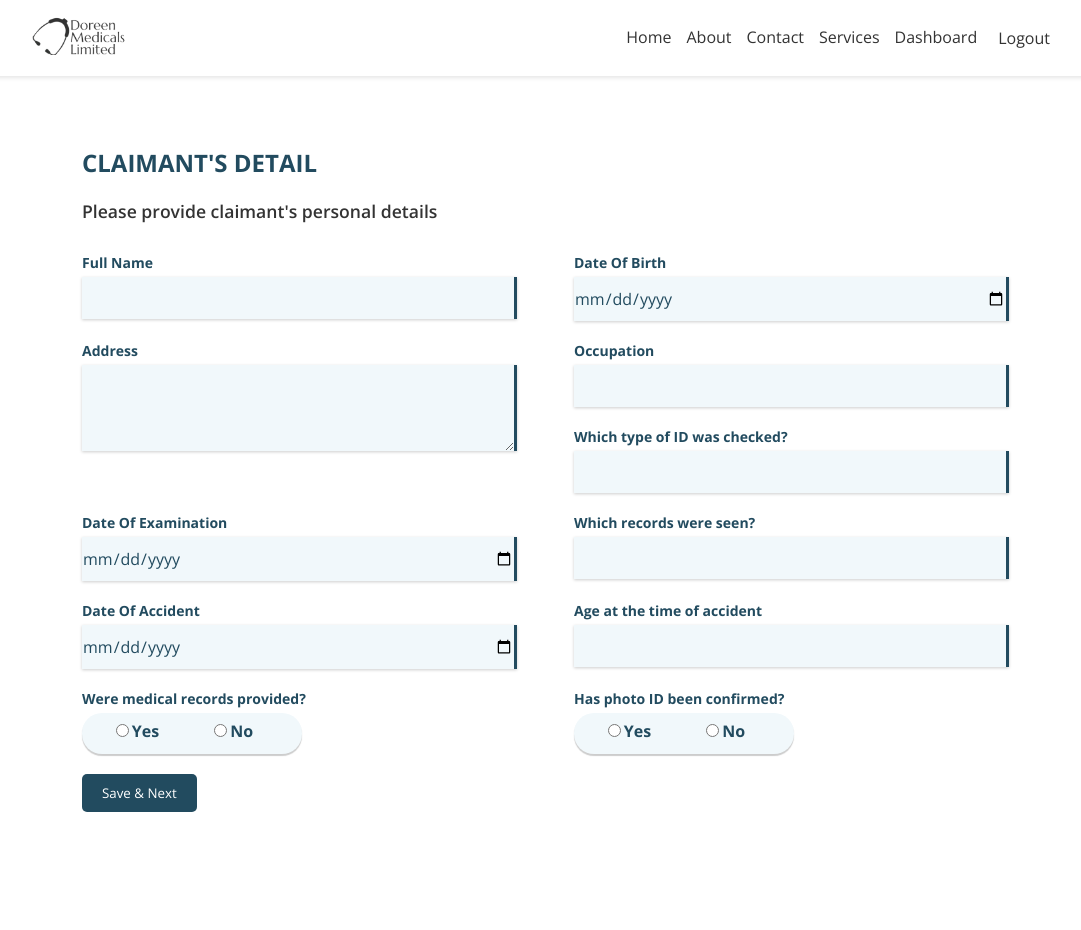
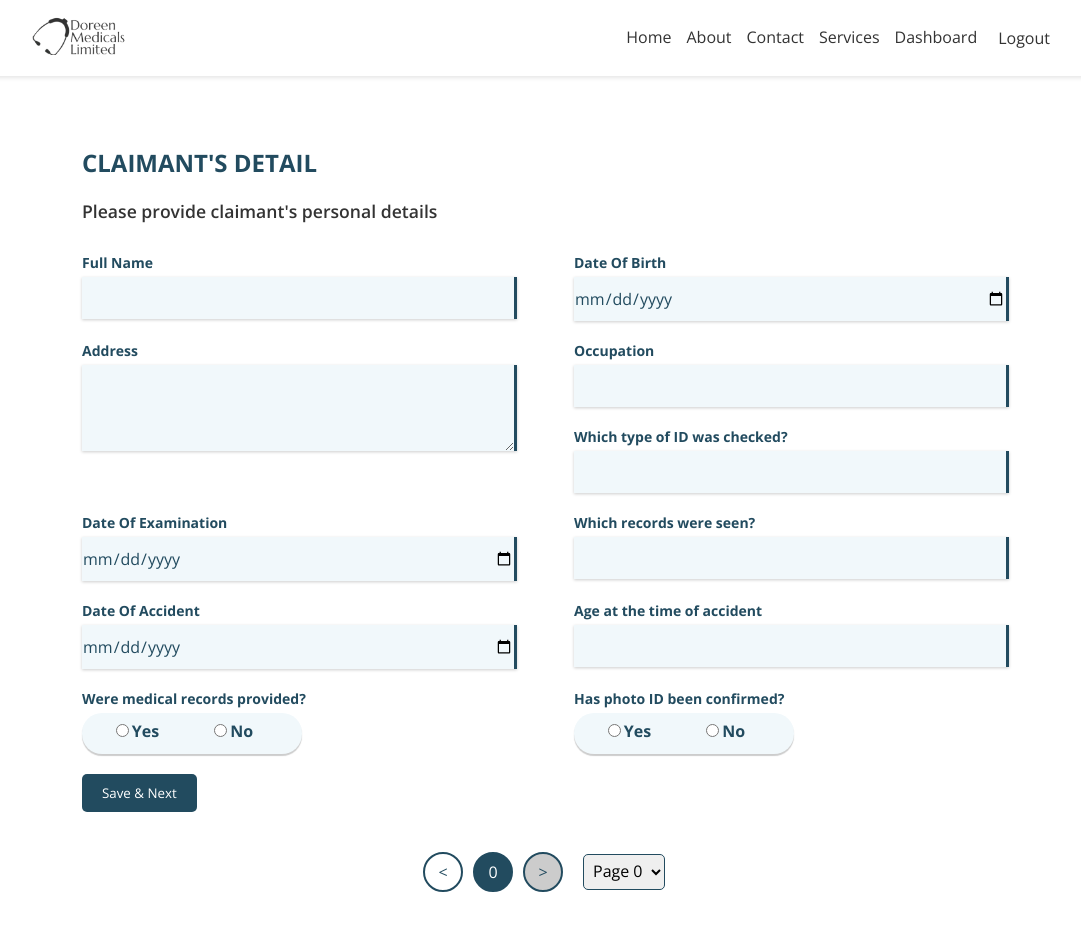
Before and after one commit to hatimkh20/Medical-Portal-Frontend, a React (Create React App) app: page /form in a window 1280 px wide. Shown: the top 930 px of the page, without its empty margins (96-1177 px from the left). Before the commit the page ends 862 px from the top, so only its background shows below. Built offline with nearby package versions, Linux system fonts and the light colour scheme; sample sign-in values are in the browser's storage; a web font is replaced by a local one.

Commit message:
add page jump functionality

```diff
--- a/src/components/User Components/Common/Button.js
+++ b/src/components/User Components/Common/Button.js
@@ -2,11 +2,11 @@
 import React from "react";
 import "./Common.css";
 
-const Button = ({ type, onClick, children, className }) => {
+const Button = ({ type, onClick, children, className , ...props}) => {
   const buttonClass = `common-button ${className || ''}`;
 
   return (
-    <button type={type} onClick={onClick} className={buttonClass}>
+    <button type={type} onClick={onClick} className={buttonClass} {...props}>
       {children}
     </button>
   );
--- a/src/components/User Components/MultiStepForm/MultiStepForm.js
+++ b/src/components/User Components/MultiStepForm/MultiStepForm.js
@@ -9,12 +9,13 @@ import { useParams } from "react-router";
 import { getDateWithoutTZ } from "../Common/util";
 import structuredClone from '@ungap/structured-clone';
 import { useNavigate } from "react-router-dom";
-
+import Button from "../Common/Button";
+import MultiStepFormNavigation from "./MultiStepFormNavigation";
 
 
 const MultiStepForm = ({ steps }) => {
   const [currentStep, setCurrentStep] = useState(18);
-const navigate = useNavigate()
+  const navigate = useNavigate()
 
   const {id} = useParams();
 
@@ -341,6 +342,10 @@ const {data: formData, loading: loadingOnGetForm, error:errorOnGetForm} = useFet
     nextStep(values);
   };
 
+  const jumpToStep = (stepIndex) => {
+    setCurrentStep(stepIndex);
+  };
+
   const StepComponent = steps.getStepComponent(currentStep);
 
   if (!formData || !Object.keys(formData).length) {
@@ -390,6 +395,18 @@ const {data: formData, loading: loadingOnGetForm, error:errorOnGetForm} = useFet
           </Form>
         )}
       </Formik>
+
+      {/* {steps.values.map((step, index) => (
+        <Button key={step.key} onClick={() => jumpToStep(index)} style={{marginTop:'16px'}}>
+          {index+1}
+        </Button>
+      ))} */}
+
+      <MultiStepFormNavigation
+        currentStep={currentStep}
+        totalSteps={id ? steps.values.length-1: currentStep}
+        onStepChange={setCurrentStep}
+       />
     </div>
   );
 };
--- /dev/null
+++ b/src/components/User Components/MultiStepForm/MultiStepFormNavigation.css
@@ -0,0 +1,46 @@
+.multi-step-navigation {
+    display: flex;
+    justify-content: center;
+    align-items: center;
+    gap: 10px;
+    margin: 20px 0;
+  }
+
+  .nav-button {
+    width: 40px;
+    height: 40px;
+    border-radius: 50%;
+    /* background-color: #224b5f; */
+    background-color: #fff;
+    color: #224b5f;
+    border: 2px solid #224b5f;
+    display: flex;
+    justify-content: center;
+    align-items: center;
+    font-size: 16px;
+    cursor: pointer;
+    transition: background-color 0.3s;
+  }
+
+  .nav-button.active {
+    background-color: #224b5f;
+    color: #fff;
+  }
+
+  .nav-button:disabled {
+    background-color: #cccccc;
+    cursor: not-allowed;
+  }
+
+  .nav-button:hover:not(:disabled) {
+    background-color: #224b5f;
+    color: #fff;
+  }
+
+  .nav-dropdown {
+    padding: 5px;
+    font-size: 16px;
+    border-radius: 5px;
+    border: 1px solid #224b5f;
+    margin-left: 10px;
+  }
--- /dev/null
+++ b/src/components/User Components/MultiStepForm/MultiStepFormNavigation.js
@@ -0,0 +1,93 @@
+import React, { useEffect, useState } from 'react';
+import './MultiStepFormNavigation.css'; // Import the CSS file for styles
+
+const MultiStepFormNavigation = ({ currentStep, totalSteps, onStepChange }) => {
+  const visibleStepsSize = 3;
+  const intitalVisibleSteps = [0, 1, 2];
+
+  const [visibleSteps, setVisibleSteps] = useState(intitalVisibleSteps); // Adjust visible range
+
+  const handleNext = () => {
+    if (visibleSteps[visibleSteps.length - 1] < totalSteps) {
+        setVisibleSteps(visibleSteps.filter(step => step + 3 <= totalSteps).map(step => step + 3));
+    }
+  };
+
+  const handlePrevious = () => {
+
+    if(visibleSteps.length < visibleStepsSize){
+        setVisibleSteps([totalSteps-3, totalSteps-2, totalSteps-1]);
+    }
+    else if (visibleSteps[0] > 0) {
+      setVisibleSteps(visibleSteps.filter(step => step - 3 >= 0).map(step => step - 3));
+    }
+  };
+
+  const handleJumpFromDropdown = (e) => {
+    const step = Number(e.target.value);
+    onStepChange(step);
+ }
+
+ const changeVisibleSteps = (step) => {
+    let newVisibleSteps = [];
+    newVisibleSteps[step%visibleStepsSize] = step;
+
+    while(newVisibleSteps[0] === undefined || newVisibleSteps[1] === undefined || newVisibleSteps[2] === undefined){
+
+        if(newVisibleSteps[2] === undefined && newVisibleSteps[1] !== undefined){
+            newVisibleSteps[2] = newVisibleSteps[1] + 1;
+        }
+
+        if(newVisibleSteps[1] === undefined && newVisibleSteps[0] !== undefined){
+            newVisibleSteps[1] = newVisibleSteps[0] + 1;
+        }
+
+        if(newVisibleSteps[0] === undefined && newVisibleSteps[2] !== undefined){
+            newVisibleSteps[0] = newVisibleSteps[2] - 2;
+        }
+
+        if(newVisibleSteps[0] === undefined && newVisibleSteps[1] !== undefined){
+            newVisibleSteps[0] = newVisibleSteps[1] - 1;
+        }
+    }
+
+    newVisibleSteps = newVisibleSteps.filter(step => step <= totalSteps);
+    setVisibleSteps(newVisibleSteps);
+ }
+
+ useEffect(() => {
+    changeVisibleSteps(currentStep);
+ }, [currentStep])
+
+  return (
+    <div className="multi-step-navigation">
+      <button className="nav-button" onClick={handlePrevious} disabled={visibleSteps[0] === 1}>
+        &lt;
+      </button>
+
+      {visibleSteps.map(step => (
+        <button
+          key={step}
+          onClick={() => onStepChange(step)}
+          className={`nav-button ${currentStep === step ? 'active' : ''}`}
+        >
+          {step}
+        </button>
+      ))}
+
+      <button className="nav-button" onClick={handleNext} disabled={visibleSteps[visibleSteps.length - 1] === totalSteps}>
+        &gt;
+      </button>
+
+      <select className="nav-dropdown" onChange={handleJumpFromDropdown} value={currentStep}>
+        {Array.from({ length: totalSteps+1 }, (_, i) => i).map(step => (
+          <option key={step} value={step}>
+            Page {step}
+          </option>
+        ))}
+      </select>
+    </div>
+  );
+};
+
+export default MultiStepFormNavigation;
```
